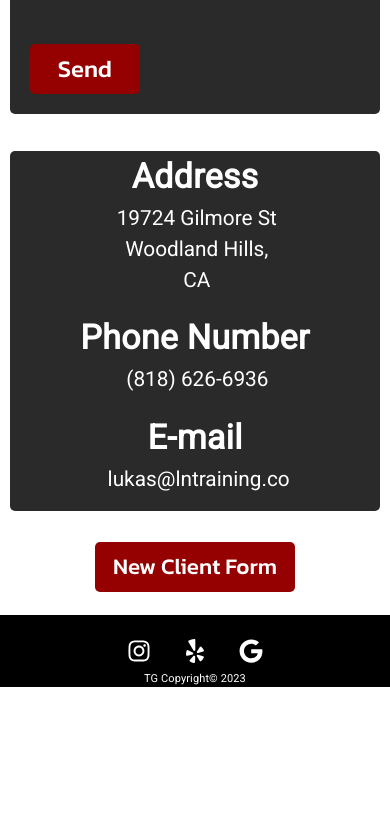
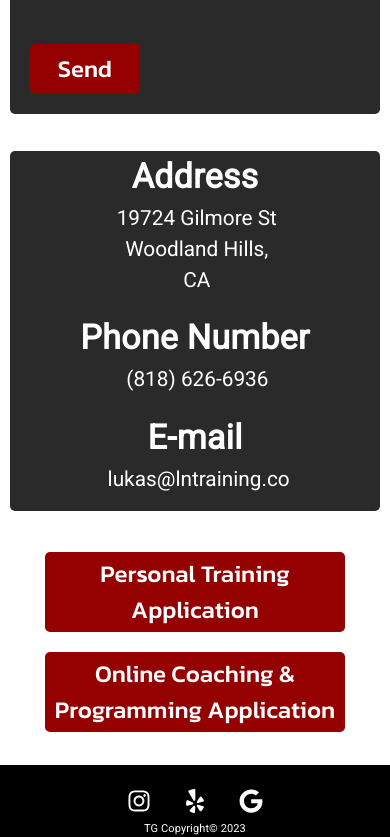
Before and after one commit to tylerpgen/ln-training-site, a React (Create React App) app: page /contact in a window 390 px wide. Shown: the part 514-1351 px from the top of the page. Before the commit the page ends 1201 px from the top, so only its background shows below. Built offline with nearby package versions, Linux system fonts and the light colour scheme.

Commit message:
Changed homepage image type and added two buttons to contact page

```diff
--- a/src/pages/Contact.js
+++ b/src/pages/Contact.js
@@ -46,7 +46,10 @@ function Contact() {
       </div>
       <div className="form-button">
         <a href="https://forms.gle/Nmaz431NMJRiWzwCA" target="_blank" rel="noopener noreferrer">
-          <button className="client-form">New Client Form</button>
+          <button className="client-form">Personal Training Application</button>
+        </a>
+        <a href="https://forms.gle/Nmaz431NMJRiWzwCA" target="_blank" rel="noopener noreferrer">
+          <button className="client-form">Online Coaching & Programming Application</button>
         </a>
       </div>
     </div>
--- a/src/pages/NewHome.jsx
+++ b/src/pages/NewHome.jsx
@@ -2,7 +2,7 @@ import { useTheme } from "@emotion/react";
 import { Typography, Button, Link, Box, Grow, Fade, useScrollTrigger, Paper } from "@mui/material";
 import { styled } from "@mui/system";
 import { useState } from "react";
-import GymPic from "../assets/new-pics/gympic.png";
+import GymPic from "../assets/gympic.jpg";
 import Portrait from "../assets/new-pics/newportrait.png";
 import TrainingPic1 from "../assets/new-pics/trainingpic1.png";
 
--- a/src/pages/NewTestimonial.jsx
+++ b/src/pages/NewTestimonial.jsx
@@ -1,4 +1,4 @@
-import { Typography, Box, Paper, Grow, Fade } from "@mui/material";
+import { Typography, Box, Paper } from "@mui/material";
 import { useTheme } from "@emotion/react";
 import { clientData } from "../assets/data/clients";
 import { styled } from "@mui/system";
@@ -60,18 +60,10 @@ const NewTestimonial = () => {
 
   return (
     <Box sx={{ m: "0 auto", minHeight: "100vh", backgroundColor: "#2A2A2A" }}>
-      <Fade in={true} timeout={1000}>
-        <Typography
-          variant="h4"
-          align="center"
-          fontWeight="bold"
-          fontFamily="Roboto"
-          sx={{ color: "white", pt: "10px" }}
-        >
+      <Typography variant="h4" align="center" fontWeight="bold" fontFamily="Roboto" sx={{ color: "white", pt: "10px" }}>
         Testimonials
       </Typography>
-      </Fade>
-      <Fade in={true} timeout={1000}>
+
       <Typography
         variant="h5"
         align="center"
@@ -90,10 +82,8 @@ const NewTestimonial = () => {
       >
         My amazing clients and their stories!
       </Typography>
-      </Fade>
 
       {clientData.map((testimonial, i) => (
-        <Grow in={true} timeout={800}>
         <Box key={i} sx={{ m: "0 auto", p: "10px", mb: "15px" }}>
           <TestimonialPaper elevation={5}>
             <Typography
@@ -122,7 +112,6 @@ const NewTestimonial = () => {
             </Typography>
           </TestimonialPaper>
         </Box>
-        </Grow>
       ))}
     </Box>
   );
--- a/src/styles/Contact.css
+++ b/src/styles/Contact.css
@@ -77,21 +77,22 @@ h1 {
 }
 
 .form-button button {
-  width: 200px;
-  height: 60px;
-  font-size: 1.5em;
+  width: 400px;
+  height: 90px;
+  font-size: 1.8rem;
   font-weight: 500;
   font-family: Kanit;
   background-color: #950101;
   border: none;
   border-radius: 5px;
   color: #fff;
+  margin: 10px;
 }
 
 .form-button button:hover {
-  background-color: #950101;
-  transform: scale(1.1);
-  transition: all 100ms ease-in-out;
+  background-color: #2a2a2a;
+
+  transition: all 180ms ease-in-out;
 }
 
 @media screen and (max-width: 980px) {
@@ -129,11 +130,12 @@ h1 {
   .form-button {
     margin-top: 8%;
     padding-bottom: 10%;
+    flex-direction: column;
   }
 
   .form-button button {
-    font-size: 1.4rem;
-    width: 200px;
-    height: 50px;
+    font-size: 1.5rem;
+    width: 300px;
+    height: 80px;
   }
 }
```
Also changed, not shown: src/assets/gympic.jpg (added). Lines whose indentation alone changed are shown as unchanged.
